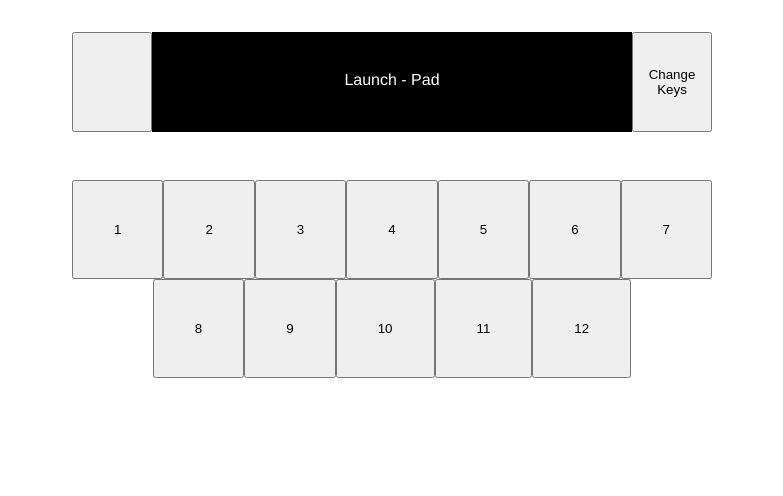
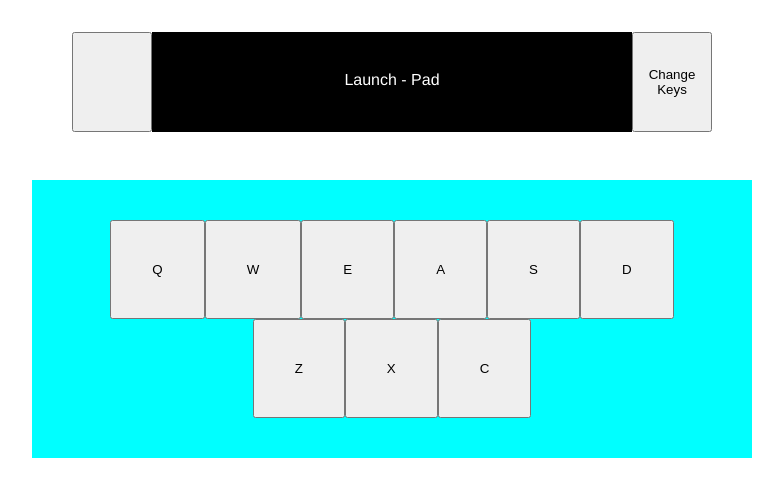
Before and after one commit to JJ-Wph/launchpad, a Vue app: page / in a window 1280 px wide. Shown: the top 496 px of the page, without its empty margins (248-1031 px from the left). Built offline with nearby package versions, Linux system fonts and the light colour scheme.

Commit message:
new features

```diff
--- a/package.json
+++ b/package.json
@@ -15,7 +15,6 @@
     "@babel/core": "^7.12.16",
     "@babel/eslint-parser": "^7.12.16",
     "@vue/cli-plugin-babel": "~5.0.0",
-    "@vue/cli-plugin-eslint": "~5.0.0",
     "@vue/cli-service": "~5.0.0",
     "eslint": "^7.32.0",
     "eslint-plugin-vue": "^8.0.3",
--- a/src/components/LaunchPadComponent.vue
+++ b/src/components/LaunchPadComponent.vue
@@ -1,31 +1,37 @@
 <template>
-  <div class="main">
-    <button @click="playAudio1">1</button>
-    <button>2</button>
-    <button>3</button>
-    <button>4</button>
-    <button>5</button>
-    <button>6</button>
-    <button>7</button>
-    <button>8</button>
-    <button>9</button>
-    <button>10</button>
-    <button>11</button>
-    <button>12</button>
+  <div class="main" @keyup.q="playSound('http://soundbible.com/mp3/Air Plane Ding-SoundBible.com-496729130.mp3')">
+    <button @click="playSound('http://soundbible.com/mp3/Air Plane Ding-SoundBible.com-496729130.mp3')"
+            @keyup.q="playSound('http://soundbible.com/mp3/Air Plane Ding-SoundBible.com-496729130.mp3')">Q</button>
+
+
+
+
+    <button @click="playSound('https://sampleswap.org/samples-ghost/DRUMS%20(FULL%20KITS)/DRUM%20MACHINES/EMU%20SP%2012%20Kult/34[kb]sp12-28.wav.mp3')"
+            @keyup.w="playSound">W</button>
+    <button @click="playSound('https://sampleswap.org/samples-ghost/DRUMS%20(FULL%20KITS)/DRUM%20MACHINES/EMU%20SP%2012%20Kult/25[kb]sp12-26.wav.mp3')" @keyup.e="playSound">E</button>
+    <button @click.prevent="playSound('http://soundbible.com/mp3/Air Plane Ding-SoundBible.com-496729130.mp3')" @keyup.q="playSound">A</button>
+    <button @click.prevent="playSound('http://soundbible.com/mp3/Air Plane Ding-SoundBible.com-496729130.mp3')" @keyup.q="playSound">S</button>
+    <button @click.prevent="playSound('http://soundbible.com/mp3/Air Plane Ding-SoundBible.com-496729130.mp3')" @keyup.q="playSound">D</button>
+    <button @click.prevent="playSound('http://soundbible.com/mp3/Air Plane Ding-SoundBible.com-496729130.mp3')" @keyup.q="playSound">Z</button>
+    <button @click.prevent="playSound('http://soundbible.com/mp3/Air Plane Ding-SoundBible.com-496729130.mp3')" @keyup.q="playSound">X</button>
+    <button @click.prevent="playSound('')" @keyup.q="playSound">C</button>
   </div>
 </template>
 
 <script>
-    const audio1 = new Audio("launchpad/src/assets/mouse-click.mp3");
 
 export default {
-    data: () => ({
+    data() {
+        return {
 
-    }),
-
+        }
+    },
     methods: {
-        playAudio1(){
-            audio1.play()
+        playSound(sound) {
+            if(sound) {
+                var audio = new Audio(sound);
+                audio.play();
+            }
         }
     }
 }
@@ -40,8 +46,10 @@ div{
     justify-content: center;
     flex-direction: row;
     width: 50%;
+    padding: 40px;
     margin-top: 4vh;
     margin-bottom: 2vh;
+    background-color: cyan;
 }
 
 button{
```
Also changed, not shown: 1 other file (tests, documents, lock files or other folders).
